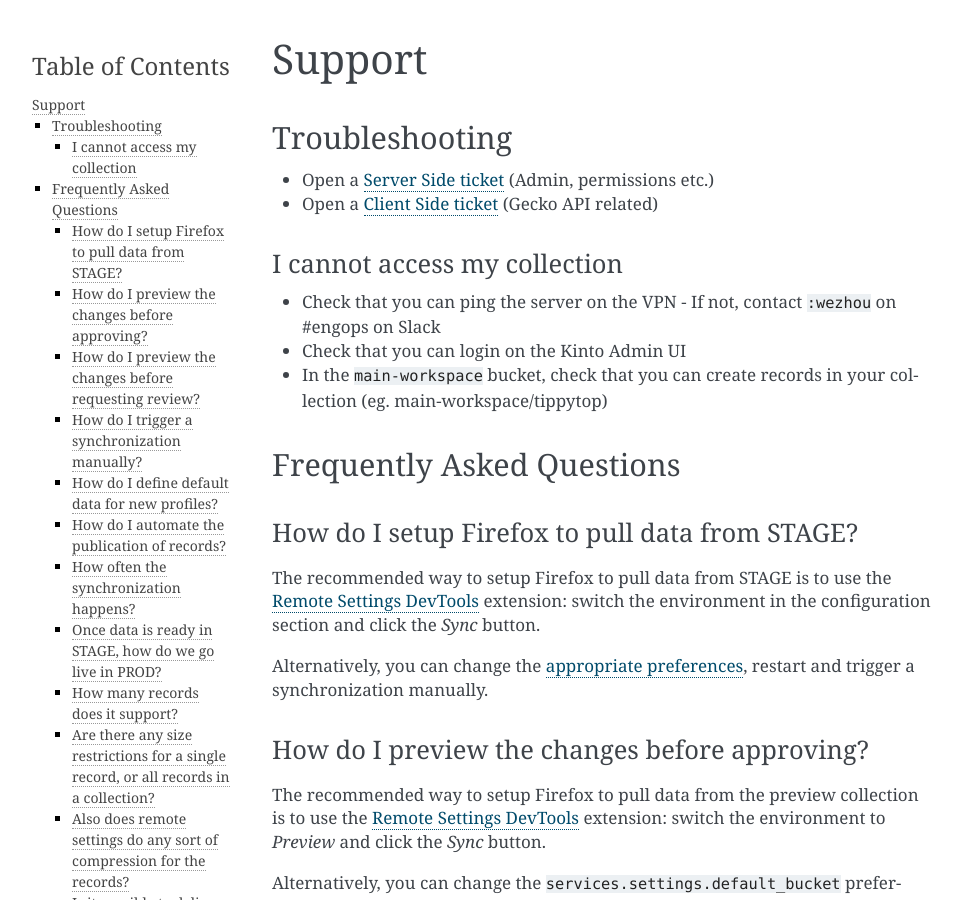
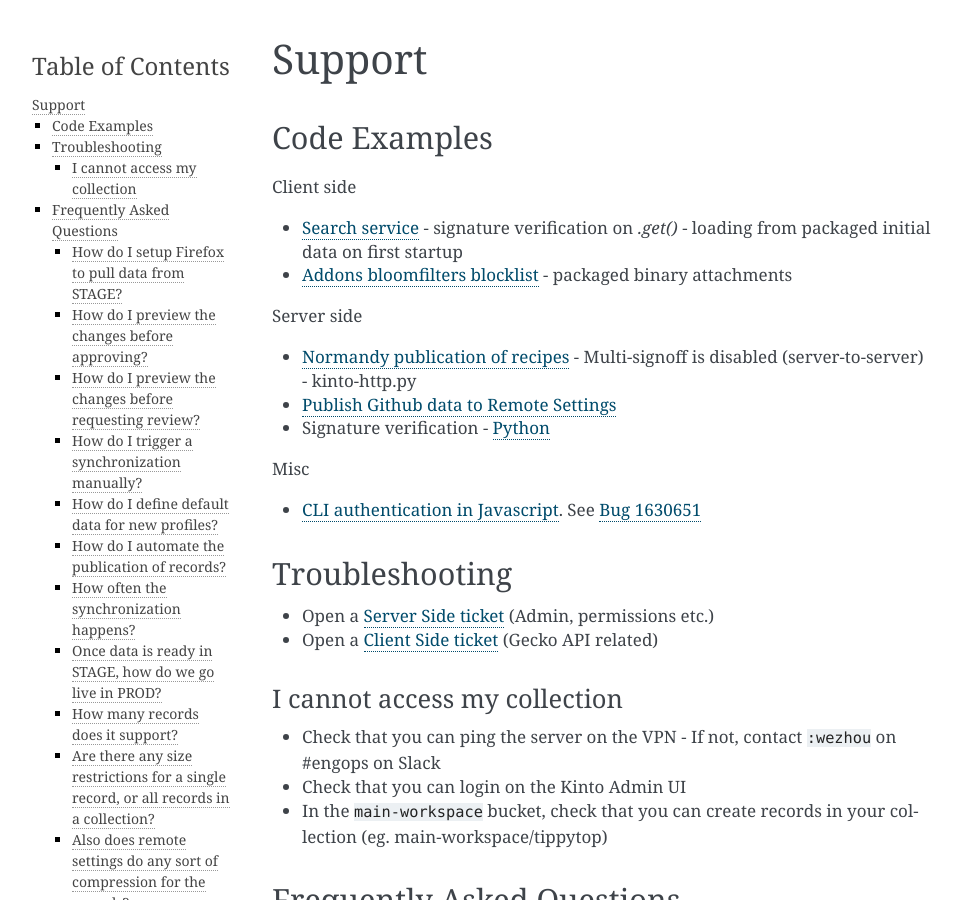
Before and after one commit to mozilla/remote-settings, a Sphinx documentation site: the page built from docs/frequently-asked-questions.rst, in a window 1280 px wide and 900 px high. Shown: the whole window, without its empty margins (148-1110 px from the left). Built offline with Sphinx 7.4.7, drawn with Linux system fonts in a browser that asks for light colours.

Commit message:
Add code examples section

```diff
--- a/docs/frequently-asked-questions.rst
+++ b/docs/frequently-asked-questions.rst
@@ -1,5 +1,32 @@
 Support
 =======
+
+.. _code-examples:
+
+Code Examples
+-------------
+
+Client side
+
+* `Search service <https://bugzilla.mozilla.org/showdependencytree.cgi?id=1635220&hide_resolved=0>`_
+  - signature verification on `.get()`
+  - loading from packaged initial data on first startup
+* `Addons bloomfilters blocklist <https://bugzilla.mozilla.org/show_bug.cgi?id=1620621>`_
+  - packaged binary attachments
+
+Server side
+
+* `Normandy publication of recipes <https://github.com/mozilla/normandy/blob/af64ac29516836f48389bc4b0533ebcf1d8bf37a/normandy/recipes/exports.py>`_
+  - Multi-signoff is disabled (server-to-server)
+  - kinto-http.py
+* `Publish Github data to Remote Settings <https://github.com/mozilla-services/remote-settings-lambdas/blob/98772fb8d45e3b9d345b9516d510834b3bb9b2c1/commands/publish_dafsa.py#L96-L120>`_
+* Signature verification
+  - `Python <https://github.com/mozilla-services/poucave/blob/master/checks/remotesettings/validate_signatures.py>`_
+
+Misc
+
+* `CLI authentication in Javascript <https://github.com/kewisch/mozblocklist/blob/6d7e0d1be9877dd9a40e7c02c4aba008b8412eee/src/kinto-client.js#L68-L128>`_. See `Bug 1630651 <https://bugzilla.mozilla.org/show_bug.cgi?id=1630651>`_
+
 
 .. _troubleshooting:
 
```
